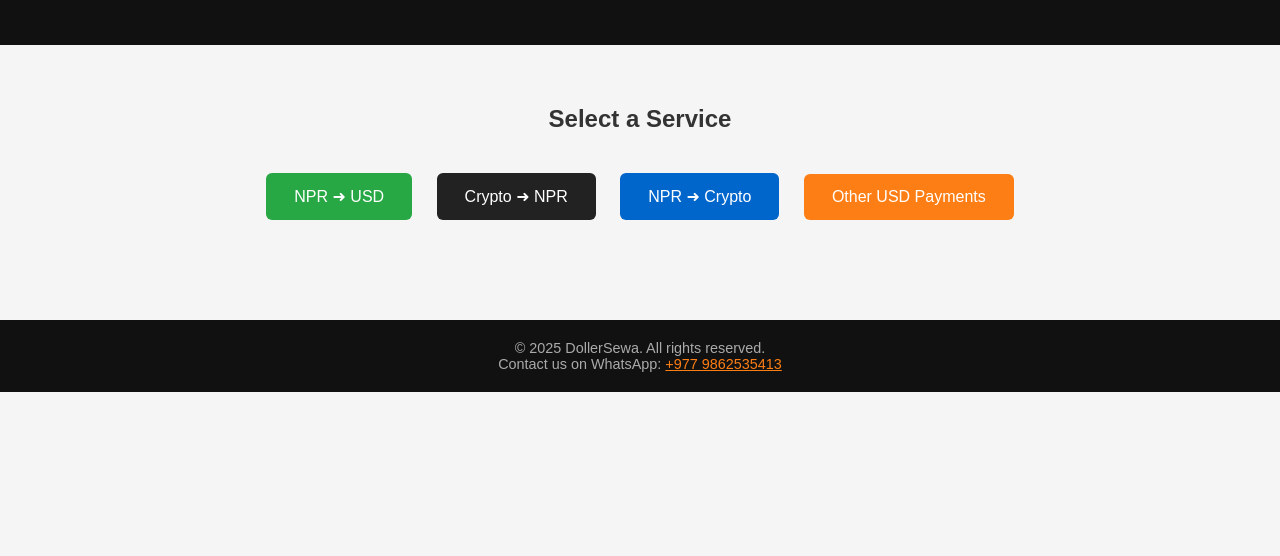
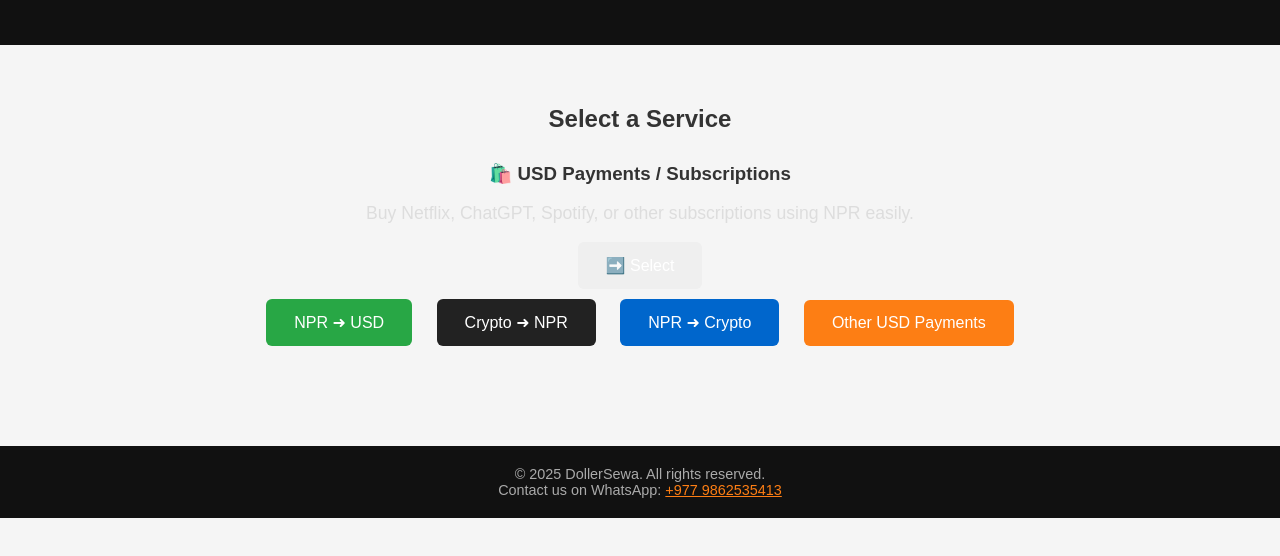
Before and after one commit to Shreezon/DollerSewa, a plain HTML site: page index.html in a window 1280 px wide. Shown: the part 104-660 px from the top of the page. Drawn offline with Linux system fonts and the light colour scheme.

Commit message:
Update index.html

```diff
--- a/index.html
+++ b/index.html
@@ -73,7 +73,11 @@
 
 <main>
   <h2>Select a Service</h2>
-  <div class="service-buttons">
+  <div class="service-buttons"><div class="card" tabindex="0" role="button" onclick="openModal('usdSubscription')">
+  <h3>🛍️ USD Payments / Subscriptions</h3>
+  <p>Buy Netflix, ChatGPT, Spotify, or other subscriptions using NPR easily.</p>
+  <button class="btn" type="button" onclick="openModal('usdSubscription'); event.stopPropagation();">➡️ Select</button>
+</div>
     <a href="https://wa.me/9779862535413?text=Hi%2C%20I%20want%20to%20exchange%20NPR%20to%20USD" target="_blank" rel="noopener">
       <button class="btn-npr-usd">NPR ➜ USD</button>
     </a>
```
